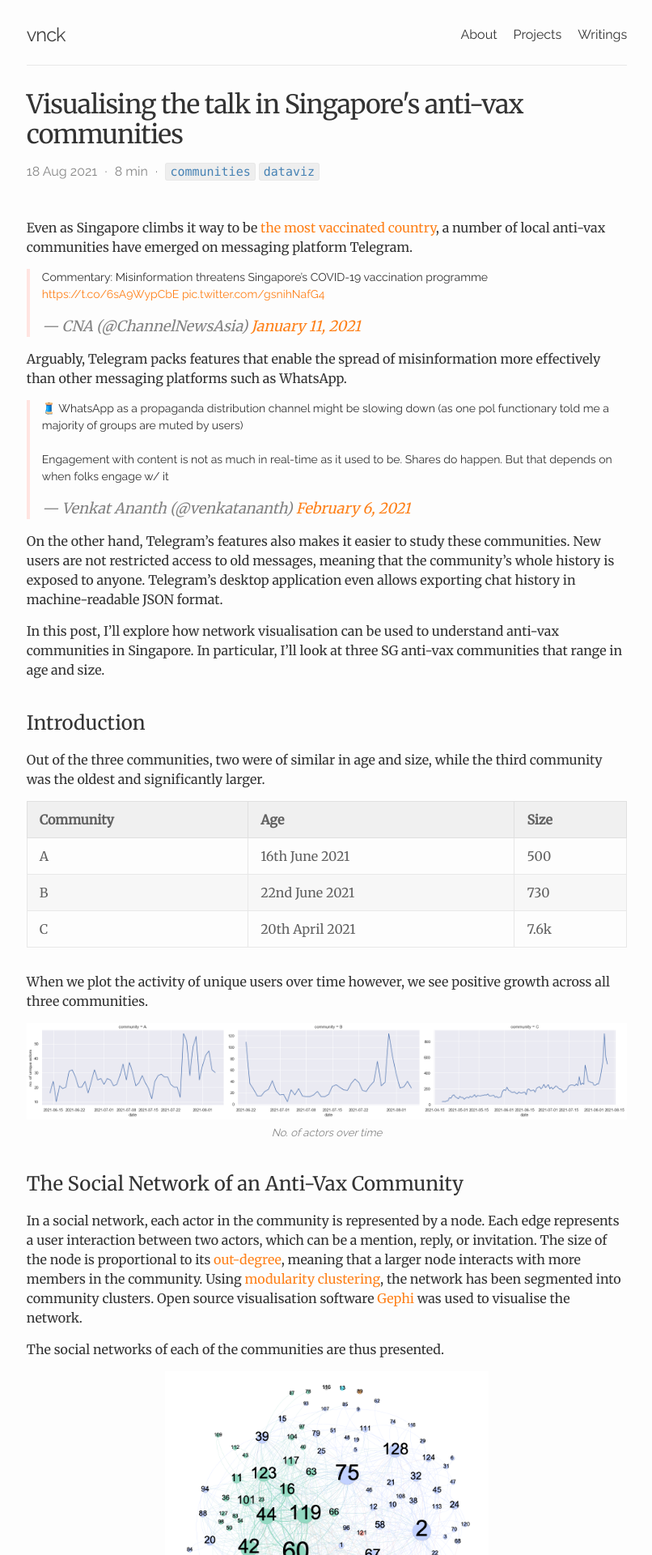
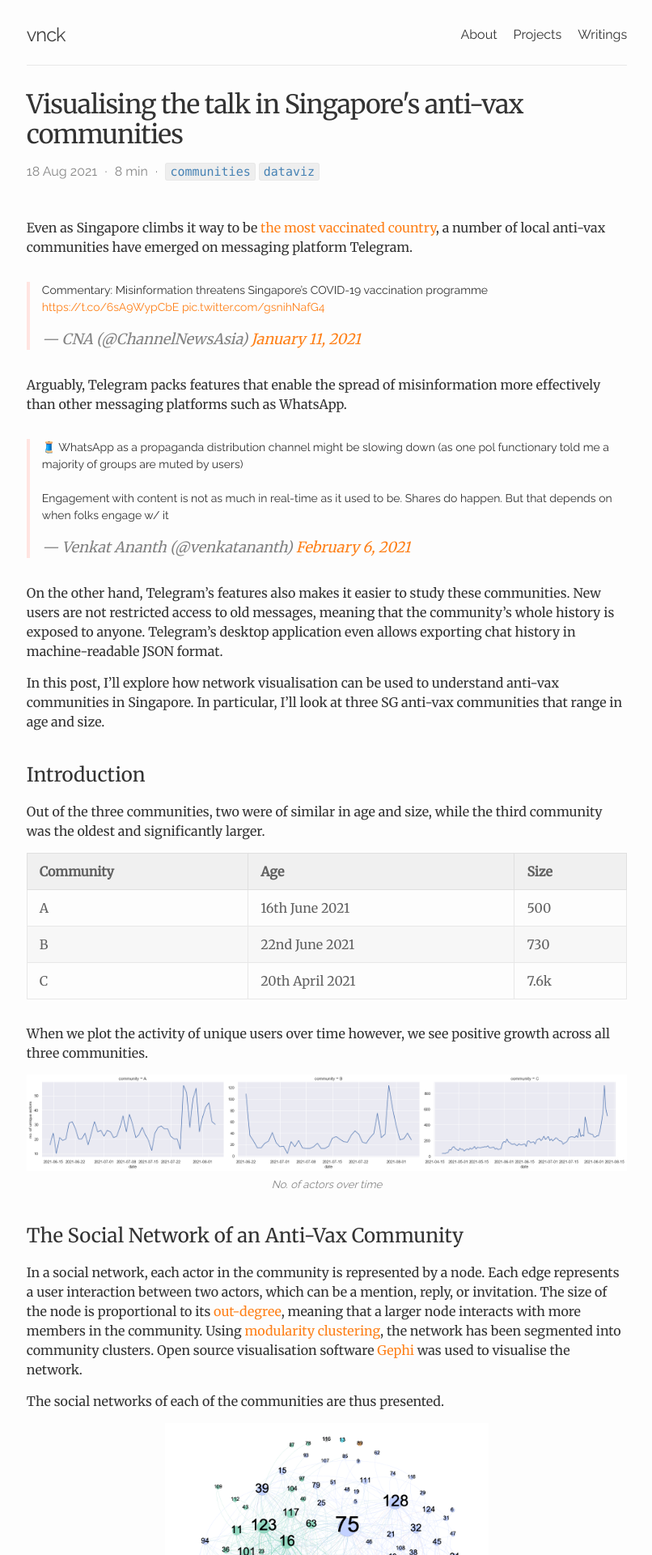
Before and after one commit to vnck/vnck.github.io, a Jekyll site: the page built from _posts/2021-08-18-visualising-sg-anti-vax-communities.md, in a window 1280 px wide. Shown: the top 1920 px of the page at 81% size, without its empty margins (236-1042 px from the left). Built offline with Jekyll 4.4.1, drawn with Linux system fonts in a browser that asks for light colours; comment, search, counter and statistics services are not loaded.

Commit message:
edit style

```diff
--- a/_sass/minima/custom-styles.scss
+++ b/_sass/minima/custom-styles.scss
@@ -195,4 +195,6 @@ blockquote {
 .twitter-tweet-container {
     display: flex;
     justify-content: center;
+    padding-top: 1rem;
+    padding-bottom: 1rem;
 }
```
